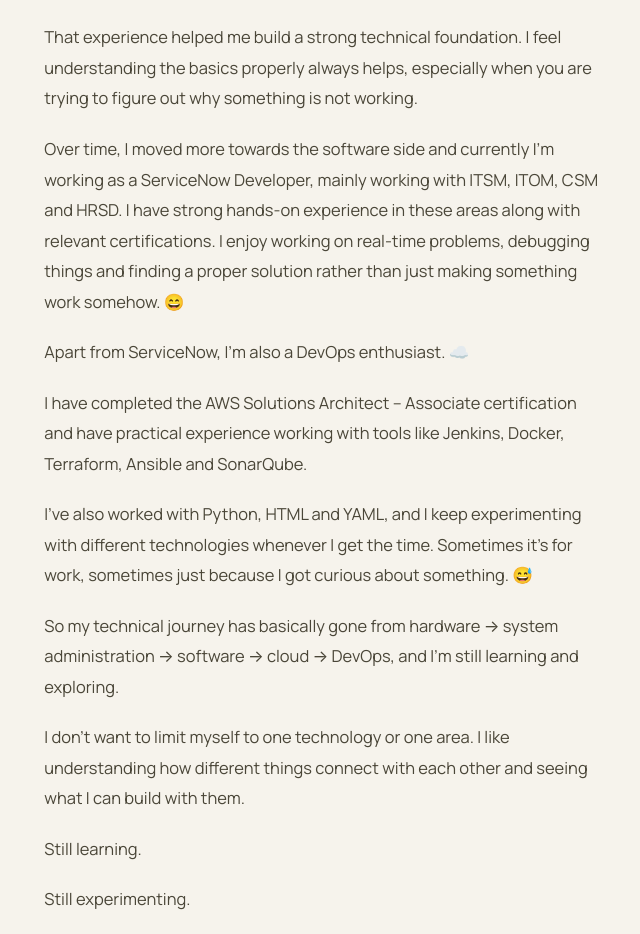
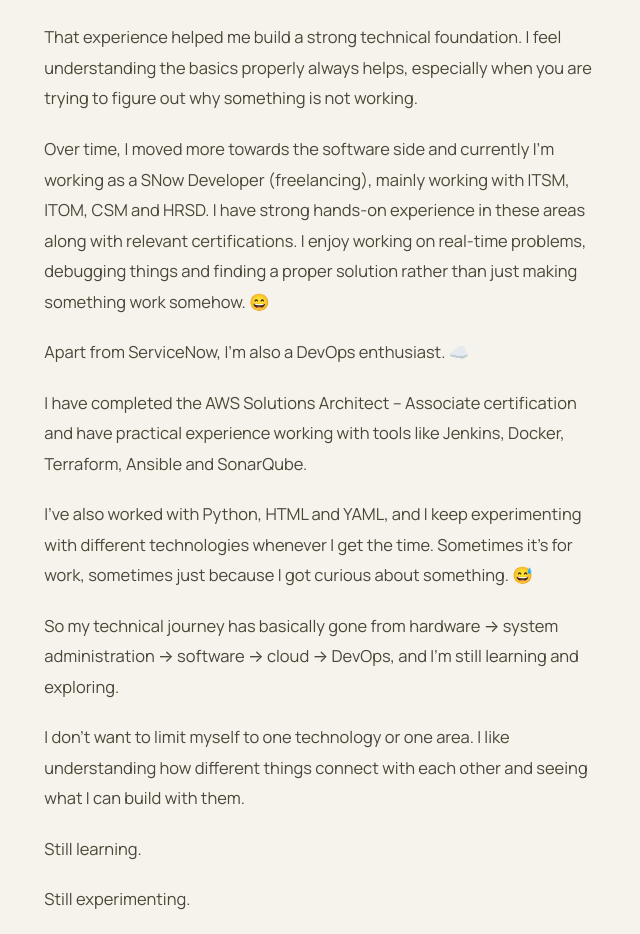
Before and after one commit to Pareshch28/Paresh_dev, a React (Vite) app: page / in a window 1280 px wide. Shown: the part 2840-3774 px from the top of the page, without its empty margins (561-1201 px from the left). Built offline with nearby package versions, Linux system fonts and the light colour scheme.

Commit message:
'updatework'

```diff
--- a/src/content/work.js
+++ b/src/content/work.js
@@ -3,7 +3,7 @@
   "I started by learning and working around system administration, troubleshooting and understanding how computers actually work. I was always curious about what is happening behind the screen — not just the software, but the hardware too.",
   "I have a good amount of hands-on knowledge of PCs and laptops, including understanding hardware at the chipset level, troubleshooting issues and even doing repairs. 🔧",
   "That experience helped me build a strong technical foundation. I feel understanding the basics properly always helps, especially when you are trying to figure out why something is not working.",
-  "Over time, I moved more towards the software side and currently I'm working as a ServiceNow Developer, mainly working with ITSM, ITOM, CSM and HRSD. I have strong hands-on experience in these areas along with relevant certifications. I enjoy working on real-time problems, debugging things and finding a proper solution rather than just making something work somehow. 😄",
+  "Over time, I moved more towards the software side and currently I'm working as a SNow Developer (freelancing), mainly working with ITSM, ITOM, CSM and HRSD. I have strong hands-on experience in these areas along with relevant certifications. I enjoy working on real-time problems, debugging things and finding a proper solution rather than just making something work somehow. 😄",
   "Apart from ServiceNow, I'm also a DevOps enthusiast. ☁️",
   "I have completed the AWS Solutions Architect – Associate certification and have practical experience working with tools like Jenkins, Docker, Terraform, Ansible and SonarQube.",
   "I've also worked with Python, HTML and YAML, and I keep experimenting with different technologies whenever I get the time. Sometimes it's for work, sometimes just because I got curious about something. 😅",
```
